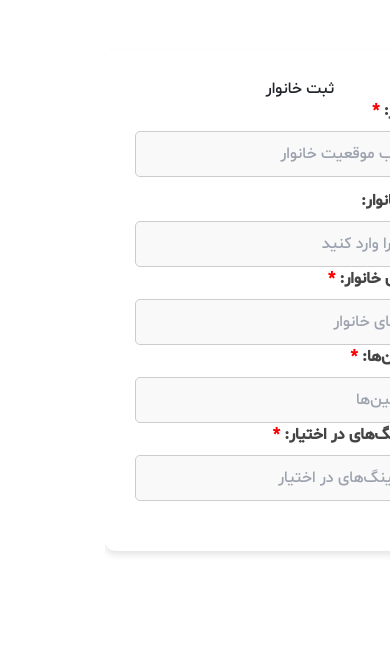
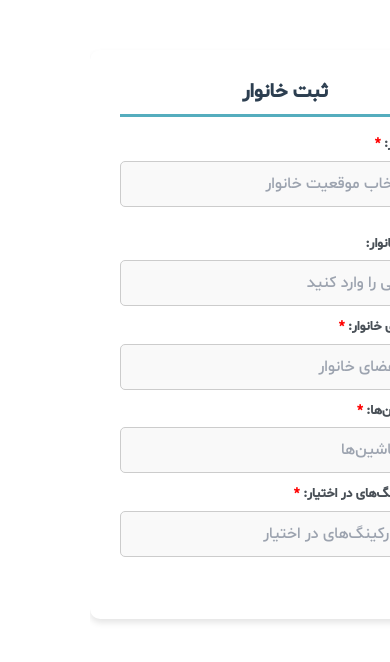
Before and after one commit to dorrinweb/surveyFrontend, a React (Create React App) app: page /household/register in a window 390 px wide. Shown: the top 662 px of the page. Built offline with nearby package versions, Linux system fonts and the light colour scheme; sample sign-in values are in the browser's storage.

Commit message:
householdFrom & add trip form style fixed

```diff
--- a/src/components/AddTripForm.js
+++ b/src/components/AddTripForm.js
@@ -415,8 +415,8 @@ if (trip.tripFee.trim() !== "" && parseFloat(trip.tripFee) < 0) {
    <FiMapPin className="location-icon" style={{
            pointerEvents: "none", // جلوگیری از تداخل با کلیک
            position: "absolute",
-           right: "10px",
-           top: "70%",
+           right: "5px",
+           top: "60%",
            transform: "translateY(-50%)"
          }} />
     {errors["departure.location"] && (
@@ -442,8 +442,8 @@ if (trip.tripFee.trim() !== "" && parseFloat(trip.tripFee) < 0) {
 <FiMapPin className="location-icon" style={{
         pointerEvents: "none", // جلوگیری از تداخل با کلیک
         position: "absolute",
-        right: "10px",
-        top: "70%",
+        right: "5px",
+        top: "60%",
         transform: "translateY(-50%)"
       }} />
   {errors["destination.location"] && (
--- a/src/components/HouseholdForm.js
+++ b/src/components/HouseholdForm.js
@@ -3,6 +3,8 @@ import { Modal } from "react-bootstrap";
 import { MapContainer, TileLayer, Marker, useMapEvents } from "react-leaflet";
 import "leaflet/dist/leaflet.css";
 import "../styles/global.css";
+import "../styles/HouseholdForm.css";
+
 import { FiMapPin } from "react-icons/fi";
 import ReviewPage from "./ReviewPage";
 
@@ -286,8 +288,8 @@ const HouseholdForm = () => {
             <FiMapPin className="location-icon" style={{
               pointerEvents: "none",
               position: "absolute",
-              right: "10px",
-              top: "50%",
+              right: "4px",
+              top: "36%",
               transform: "translateY(-50%)"
             }} />
           </div>
@@ -610,7 +612,7 @@ const HouseholdForm = () => {
 
       {/* مدال راهنما بعد از مرحله 1 */}
       <Modal show={showInfoModal} onHide={() => setShowInfoModal(false)} centered>
-        <Modal.Header closeButton>
+        <Modal.Header >
           <Modal.Title>📋 تأیید اطلاعات خانوار</Modal.Title>
         </Modal.Header>
         <Modal.Body>
--- /dev/null
+++ b/src/styles/HouseholdForm.css
@@ -0,0 +1,516 @@
+/* استایل‌های پایه برای فرم */
+.form-container {
+    max-width: 600px;
+    margin: 20px auto;
+    padding: 0 15px;
+    direction: rtl;
+  }
+
+  .form-container h2 {
+    text-align: center;
+    color: #2c3e50;
+    margin-bottom: 25px;
+    font-size: 24px;
+    font-weight: bold;
+    border-bottom: 3px solid #55adbe;
+    padding-bottom: 12px;
+  }
+
+  .form-container h3 {
+    color: #2c3e50;
+    margin-bottom: 20px;
+    font-size: 20px;
+    font-weight: 600;
+  }
+
+  /* استایل‌های عمومی فیلدها */
+  .form-container label {
+    display: block;
+    margin-bottom: 8px;
+    font-weight: 600;
+    color: #495057;
+    font-size: 14px;
+  }
+
+  .form-container input,
+  .form-container select {
+    width: 100%;
+    padding: 12px;
+    border: 2px solid #e9ecef;
+    border-radius: 8px;
+    font-size: 14px;
+    margin-bottom: 16px;
+    background: white;
+    transition: all 0.3s ease;
+    box-sizing: border-box;
+  }
+
+  .form-container input:focus,
+  .form-container select:focus {
+    outline: none;
+    border-color: #55adbe;
+    box-shadow: 0 0 0 3px rgba(85, 173, 190, 0.1);
+  }
+
+  .form-container input[readonly] {
+    background-color: #f8f9fa;
+    cursor: pointer;
+  }
+
+  /* فیلد لوکیشن */
+  .location-field {
+    position: relative;
+    cursor: pointer;
+    margin-bottom: 16px;
+  }
+
+  .location-field input {
+    padding-right: 45px; /* فضا برای آیکون */
+    cursor: pointer;
+  }
+
+  .location-icon {
+    pointer-events: none;
+    position: absolute;
+    right: 150px;
+    top: 40%;
+    transform: translateY(-50%);
+    color: #56a5ca;
+    font-size: 40px;
+    z-index: 2;
+  }
+
+  /* فیلدهای زمان - همیشه در یک خط در تمام دستگاه‌ها */
+  .time-fields {
+    display: flex;
+    gap: 8px;
+    align-items: center;
+    margin-bottom: 16px;
+    flex-wrap: nowrap;
+    width: 100%;
+  }
+
+  .time-fields input {
+    flex: 1;
+    min-width: 0; /* اجازه می‌دهد فیلدها کوچک شوند */
+    text-align: center;
+    padding: 12px 8px;
+  }
+
+  .time-fields span {
+    color: #6c757d;
+    font-weight: bold;
+    flex-shrink: 0;
+    margin: 0 2px;
+  }
+
+  .time-fields select {
+    flex: 2;
+    min-width: 0;
+    padding: 12px 8px;
+  }
+
+  /* دکمه‌ها */
+  .form-container button {
+    background: linear-gradient(135deg, #77c9da, #4e92a3);
+    color: white;
+    border: none;
+    padding: 12px 24px;
+    border-radius: 8px;
+    font-size: 14px;
+    font-weight: 600;
+    cursor: pointer;
+    transition: all 0.3s ease;
+    width: 100%;
+    margin-bottom: 10px;
+  }
+
+  .form-container button:hover:not(:disabled) {
+    background: linear-gradient(135deg, #529bad, #4a8a9a);
+    transform: translateY(-2px);
+    box-shadow: 0 4px 12px rgba(0, 0, 0, 0.15);
+  }
+
+  .form-container button:disabled {
+    background: #6c757d;
+    cursor: not-allowed;
+    transform: none;
+    box-shadow: none;
+  }
+
+  .form-container button:last-child {
+    margin-bottom: 0;
+  }
+
+  /* پیام‌های خطا */
+  .error {
+    color: #dc3545;
+    font-size: 12px;
+    margin: -10px 0 15px 0;
+    text-align: right;
+    font-weight: 500;
+  }
+
+  /* استایل‌های مدال */
+  .modal-header {
+    border-bottom: 2px solid #e9ecef;
+    padding: 20px;
+  }
+
+  .modal-title {
+    font-weight: 700;
+    color: #2c3e50;
+    font-size: 18px;
+  }
+
+  .modal-body {
+    padding: 20px;
+  }
+
+  .modal-footer {
+    border-top: 2px solid #e9ecef;
+    padding: 20px;
+  }
+
+  /* استایل‌های مدال تأیید */
+  .info-modal-content {
+    direction: rtl;
+    text-align: right;
+  }
+
+  .info-modal-content h4 {
+    color: #2c3e50;
+    margin-bottom: 15px;
+    font-size: 16px;
+  }
+
+  .info-summary {
+    background: #f8f9fa;
+    padding: 15px;
+    border-radius: 8px;
+    margin-bottom: 15px;
+    border-right: 4px solid #28a745;
+  }
+
+  .info-summary p {
+    margin: 8px 0;
+    color: #495057;
+    font-size: 14px;
+  }
+
+  .info-reminder {
+    background: #e3f2fd;
+    padding: 12px;
+    border-radius: 8px;
+    margin-bottom: 15px;
+    border-right: 4px solid #2196f3;
+  }
+
+  .info-reminder p {
+    margin: 0;
+    color: #1565c0;
+    line-height: 1.5;
+    font-size: 13px;
+  }
+
+  /* دکمه‌های مدال */
+  .btn {
+    padding: 10px 20px;
+    border: none;
+    border-radius: 8px;
+    font-size: 14px;
+    font-weight: 600;
+    cursor: pointer;
+    transition: all 0.3s ease;
+    min-width: 140px;
+  }
+
+  .btn-secondary {
+    background: #6c757d;
+    color: white;
+  }
+
+  .btn-secondary:hover {
+    background: #5a6268;
+  }
+
+  .btn-primary {
+    background: #28a745;
+    color: white;
+  }
+
+  .btn-primary:hover {
+    background: #218838;
+  }
+
+  /* ریسپانسیو برای تبلت */
+  @media (max-width: 768px) {
+    .form-container {
+      padding: 0 12px;
+      margin: 15px auto;
+    }
+
+    .form-container h2 {
+      font-size: 22px;
+      margin-bottom: 20px;
+    }
+
+    .form-container h3 {
+      font-size: 18px;
+      margin-bottom: 18px;
+    }
+
+    .form-container input,
+    .form-container select {
+      padding: 10px;
+      font-size: 14px;
+      margin-bottom: 14px;
+    }
+
+    .location-field input {
+      padding-right: 40px;
+    }
+
+    .location-icon {
+      right: 12px;
+      font-size: 40px;
+    }
+
+    .form-container button {
+      padding: 10px 20px;
+      font-size: 14px;
+    }
+
+    .time-fields {
+      gap: 6px;
+    }
+
+    .time-fields input,
+    .time-fields select {
+      padding: 10px 6px;
+      font-size: 13px;
+    }
+
+    .modal-header,
+    .modal-body,
+    .modal-footer {
+      padding: 15px;
+    }
+
+    .modal-title {
+      font-size: 16px;
+    }
+
+    .info-summary,
+    .info-reminder {
+      padding: 12px;
+    }
+
+    .btn {
+      min-width: 120px;
+      padding: 8px 16px;
+      font-size: 13px;
+    }
+  }
+
+  /* ریسپانسیو برای موبایل */
+  @media (max-width: 480px) {
+    .form-container {
+      padding: 0 10px;
+      margin: 10px auto;
+    }
+
+    .form-container h2 {
+      font-size: 20px;
+      margin-bottom: 18px;
+      padding-bottom: 10px;
+    }
+
+    .form-container h3 {
+      font-size: 17px;
+      margin-bottom: 16px;
+    }
+
+    .form-container label {
+      font-size: 13px;
+      margin-bottom: 6px;
+    }
+
+    .form-container input,
+    .form-container select {
+      padding: 8px 10px;
+      font-size: 13px;
+      margin-bottom: 12px;
+      border-width: 1px;
+    }
+
+    .location-field input {
+      padding-right: 35px;
+    }
+
+    .location-icon {
+      right: 10px;
+      font-size: 40px;
+    }
+
+    .form-container button {
+      padding: 10px 16px;
+      font-size: 13px;
+      margin-bottom: 8px;
+    }
+
+    /* فیلدهای زمان - همچنان در یک خط */
+    .time-fields {
+      gap: 4px;
+    }
+
+    .time-fields input,
+    .time-fields select {
+      padding: 8px 4px;
+      font-size: 12px;
+    }
+
+    .time-fields span {
+      font-size: 14px;
+    }
+
+    .error {
+      font-size: 11px;
+      margin: -8px 0 12px 0;
+    }
+
+    /* مدال در موبایل */
+    .modal-header,
+    .modal-body,
+    .modal-footer {
+      padding: 12px;
+    }
+
+    .modal-title {
+      font-size: 15px;
+    }
+
+    .info-modal-content h4 {
+      font-size: 15px;
+      margin-bottom: 12px;
+    }
+
+    .info-summary,
+    .info-reminder {
+      padding: 10px;
+      margin-bottom: 12px;
+    }
+
+    .info-summary p,
+    .info-reminder p {
+      font-size: 12px;
+    }
+
+    .modal-footer {
+      flex-direction: column;
+      gap: 10px;
+    }
+
+    .btn {
+      width: 100%;
+      min-width: auto;
+      margin: 0;
+    }
+  }
+
+  /* برای موبایل‌های خیلی کوچک */
+  @media (max-width: 360px) {
+    .form-container {
+      padding: 0 8px;
+    }
+
+    .form-container h2 {
+      font-size: 18px;
+    }
+
+    .form-container h3 {
+      font-size: 16px;
+    }
+
+    .form-container input,
+    .form-container select {
+      padding: 6px 8px;
+      font-size: 12px;
+    }
+
+    .location-field input {
+      padding-right: 30px;
+    }
+
+    .location-icon {
+      right: 8px;
+      font-size: 30px;
+    }
+
+    .form-container button {
+      padding: 8px 12px;
+      font-size: 12px;
+    }
+
+    .time-fields {
+      gap: 3px;
+    }
+
+    .time-fields input,
+    .time-fields select {
+      padding: 6px 3px;
+      font-size: 11px;
+    }
+
+    .modal-header,
+    .modal-body,
+    .modal-footer {
+      padding: 10px;
+    }
+  }
+
+  /* بهبود نمایش در حالت landscape موبایل */
+  @media (max-height: 500px) and (orientation: landscape) {
+    .form-container {
+      margin: 5px auto;
+    }
+
+    .form-container input,
+    .form-container select {
+      padding: 6px 10px;
+      margin-bottom: 8px;
+    }
+
+    .location-field input {
+      padding-right: 35px;
+    }
+
+    .form-container button {
+      padding: 8px 16px;
+      margin-bottom: 6px;
+    }
+
+    .time-fields input,
+    .time-fields select {
+      padding: 4px 6px;
+    }
+  }
+
+  /* استایل برای نقشه در موبایل */
+  @media (max-width: 768px) {
+    .modal-lg {
+      margin: 10px;
+    }
+
+    .modal-body .leaflet-container {
+      height: 50vh !important;
+    }
+  }
+
+  /* استایل برای حالت focus در موبایل */
+  @media (max-width: 480px) {
+    .form-container input:focus,
+    .form-container select:focus {
+      border-width: 2px;
+    }
+  }
```
